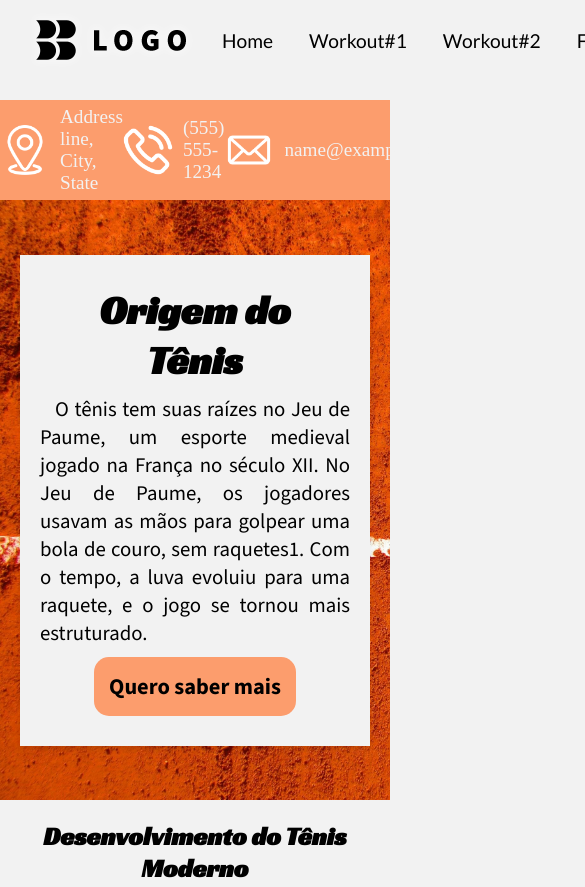
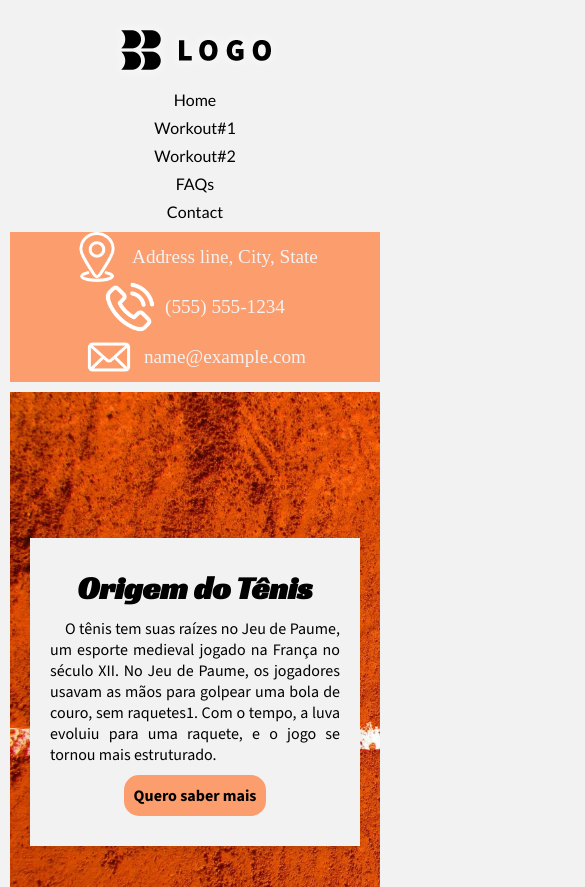
Before and after one commit to rafaelguerrah/site-tenis, a plain HTML site: page index.html in a window 390 px wide. Shown: the top 887 px of the page, 585 px wide, since content can reach past the window. Drawn offline with nearby package versions, Linux system fonts and the light colour scheme.

Commit message:
fiz alterações

```diff
--- a/css/style.css
+++ b/css/style.css
@@ -24,7 +24,7 @@ body {
 }
 
 header {
-    height: 100px;
+    height: auto;
     width: 100%;
 }
 
@@ -33,12 +33,16 @@ nav {
     justify-content: space-around;
     align-items: center;
     margin: 10px;
+    flex-wrap: wrap;
 }
 
 nav ul {
     display: flex;
     list-style: none;
     gap: 12px;
+    flex-wrap: wrap;
+    justify-content: center;
+    align-items: center;
 }
 
 li a {
@@ -60,7 +64,8 @@ li a:hover {
     justify-content: space-around;
     align-items: center;
     background-color: var(--color-section1);
-    height: 100px;
+    height: auto;
+    flex-wrap: wrap;
 }
 
 .localizacao .item {
@@ -82,6 +87,7 @@ li a:hover {
     height: 600px;
     background-image: url(../img/img-main.jpg);
     background-size: cover;
+    background-attachment: fixed;
     display: flex;
     justify-content: end;
     align-items: center;
@@ -164,6 +170,7 @@ li a:hover {
 .img-historia1 {
     background-image: url(../img/historia1.jpg);
     background-size: cover;
+    background-repeat: no-repeat;
     height: 600px;
     width: 100%;
     max-width: 500px;
@@ -173,6 +180,7 @@ li a:hover {
 .img-historia2 {
     background-image: url(../img/historia2.jpg);
     background-size: cover;
+    background-repeat: no-repeat;
     height: 600px;
     width: 100%;
     max-width: 500px;
@@ -182,6 +190,7 @@ li a:hover {
 .img-historia3 {
     background-image: url(../img/historia3.jpg);
     background-size: cover;
+    background-repeat: no-repeat;
     height: 600px;
     width: 100%;
     max-width: 500px;
@@ -193,6 +202,8 @@ li a:hover {
     height: 600px;
     background-image: url(../img/campo-tenis.jpg);
     background-size: cover;
+    background-attachment: fixed;
+    background-repeat: no-repeat;
     justify-content: center;
     display: flex;
     align-items: center;
@@ -213,3 +224,55 @@ footer p{
     text-align: center;
 
 }
+
+@media (max-width: 768px) {
+    nav{
+        flex-direction: column;
+        gap: 10px;
+    }
+    .img-fundo, .img-historia1, .img-historia2, .img-historia3 {
+
+        margin: 10px auto;
+    }
+
+    .caixa-branca, .article-conteudo1 {
+        width: 90%;
+    }
+
+    .caixa-branca h1 {
+        font-size: 2em;
+    }
+
+    .caixa-branca p, .article-conteudo1 p {
+        font-size: 1em;
+    }
+
+    nav ul {
+        flex-direction: column;
+        gap: 8px;
+    }
+
+    li a {
+        font-size: 1em;
+    }
+}
+
+@media (max-width: 480px) {
+    body {
+        padding: 10px;
+    }
+
+    header {
+        height: auto;
+    }
+
+    .img-fundo, .img-historia1, .img-historia2, .img-historia3 {
+
+        margin: 10px auto;
+    }
+
+    .botao {
+        font-size: 1em;
+        padding: 10px;
+    }
+}
--- a/index.html
+++ b/index.html
@@ -38,11 +38,11 @@
             <h1>Origem do Tênis</h1>
             <p>O tênis tem suas raízes no Jeu de Paume, um esporte medieval jogado na França no século XII. No Jeu de Paume, os jogadores usavam as mãos para golpear uma bola de couro, sem raquetes1. Com o tempo, a luva evoluiu para uma raquete, e o jogo se tornou mais estruturado.
             </p>
-            <a href="#" class="botao">Quero saber mais</a>
+            <a href="#conteudo" class="botao">Quero saber mais</a>
         </article>
     </section>
 
-    <section class="section-conteudo1">
+    <section class="section-conteudo1" id="conteudo">
         <article class="article-conteudo1">
             <h2>Desenvolvimento do Tênis Moderno</h2>
             <p>No século XVI, o tênis começou a ganhar popularidade entre a realeza europeia. No entanto, foi apenas no século XIX que o tênis moderno começou a se formar. Em 1872, em Birmingham, Inglaterra, o major Harry Gem e seu amigo Augurio Perera combinaram elementos do jogo de raquetes e pelota basca, jogando em um gramado de críquete1. Em 1874, eles fundaram o primeiro clube de tênis do mundo, o Leamington Tennis Club.</p>
```
